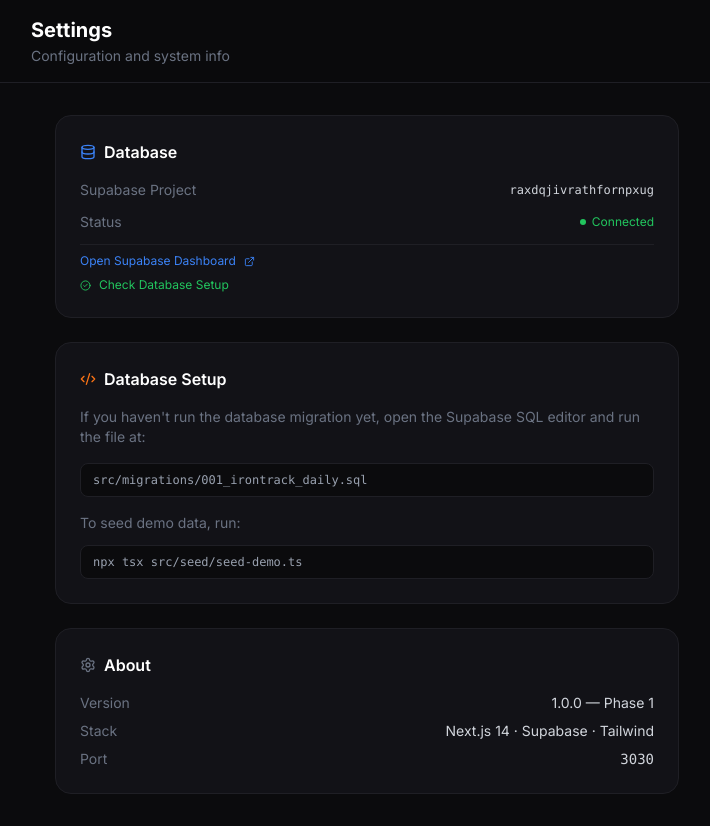
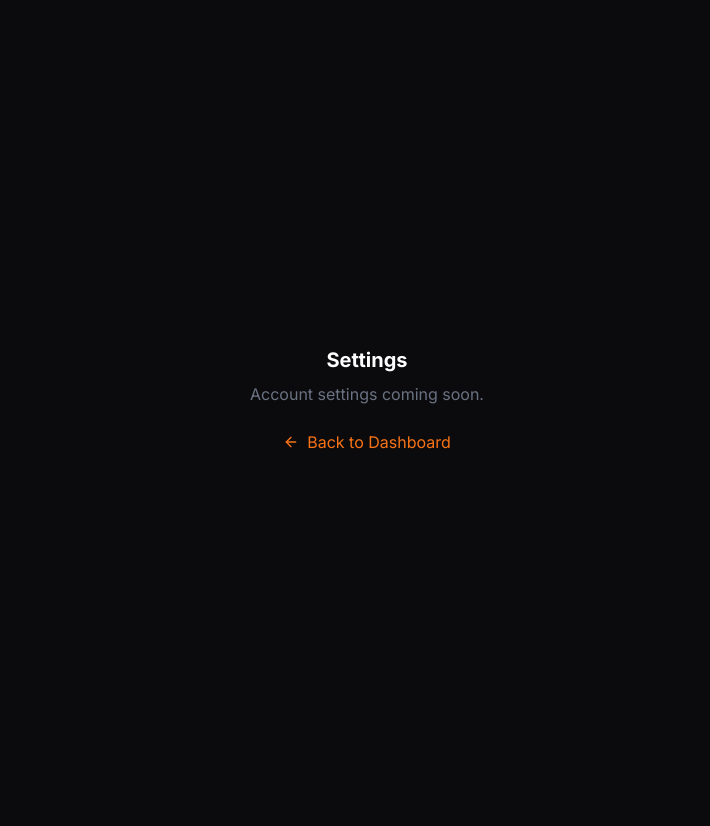
Before and after one commit to IronTrack-Development/Irontrack-Project-Pulse, a Next.js app: page /settings in a window 1280 px wide. Shown: the whole page, without its empty margins (273-983 px from the left). After the commit the page ends 800 px from the top, so only its background shows below. Built offline with nearby package versions, Linux system fonts and the light colour scheme.

Commit message:
Remove sensitive info from settings page

```diff
--- a/src/app/settings/page.tsx
+++ b/src/app/settings/page.tsx
@@ -1,99 +1,18 @@
 "use client";
 
 import Link from "next/link";
-import { Settings, Database, Code2, ExternalLink, CheckCircle2 } from "lucide-react";
+import { ArrowLeft } from "lucide-react";
 
 export default function SettingsPage() {
   return (
-    <div className="min-h-screen bg-[#0B0B0D]">
-      <div className="sticky top-0 z-10 bg-[#0B0B0D]/95 backdrop-blur border-b border-[#1F1F25] px-6 py-4">
-        <div className="max-w-2xl mx-auto">
-          <h1 className="text-xl font-bold text-white">Settings</h1>
-          <p className="text-sm text-gray-500 mt-0.5">Configuration and system info</p>
-        </div>
-      </div>
-
-      <div className="max-w-2xl mx-auto px-6 py-8 space-y-6">
-        {/* Database */}
-        <div className="bg-[#121217] border border-[#1F1F25] rounded-2xl p-6">
-          <div className="flex items-center gap-2 mb-4">
-            <Database size={16} className="text-[#3B82F6]" />
-            <h2 className="font-semibold text-white">Database</h2>
-          </div>
-          <div className="space-y-3">
-            <div className="flex items-center justify-between text-sm">
-              <span className="text-gray-500">Supabase Project</span>
-              <span className="text-gray-300 font-mono text-xs">raxdqjivrathfornpxug</span>
-            </div>
-            <div className="flex items-center justify-between text-sm">
-              <span className="text-gray-500">Status</span>
-              <span className="flex items-center gap-1.5 text-[#22C55E] text-xs">
-                <span className="w-1.5 h-1.5 rounded-full bg-[#22C55E]" />
-                Connected
-              </span>
-            </div>
-            <div className="pt-2 border-t border-[#1F1F25] flex flex-col gap-2">
-              <a
-                href="https://supabase.com/dashboard/project/raxdqjivrathfornpxug"
-                target="_blank"
-                rel="noopener noreferrer"
-                className="flex items-center gap-2 text-xs text-[#3B82F6] hover:text-blue-400 transition-colors"
-              >
-                Open Supabase Dashboard
-                <ExternalLink size={11} />
-              </a>
-              <Link
-                href="/setup"
-                className="flex items-center gap-2 text-xs text-[#22C55E] hover:text-green-400 transition-colors"
-              >
-                <CheckCircle2 size={11} />
-                Check Database Setup
-              </Link>
-            </div>
-          </div>
-        </div>
-
-        {/* Migration */}
-        <div className="bg-[#121217] border border-[#1F1F25] rounded-2xl p-6">
-          <div className="flex items-center gap-2 mb-4">
-            <Code2 size={16} className="text-[#F97316]" />
-            <h2 className="font-semibold text-white">Database Setup</h2>
-          </div>
-          <p className="text-sm text-gray-500 mb-4">
-            If you haven&apos;t run the database migration yet, open the Supabase SQL editor and run the file at:
-          </p>
-          <div className="bg-[#0B0B0D] border border-[#1F1F25] rounded-lg px-3 py-2 font-mono text-xs text-gray-400 mb-4">
-            src/migrations/001_irontrack_daily.sql
-          </div>
-          <p className="text-sm text-gray-500 mb-3">
-            To seed demo data, run:
-          </p>
-          <div className="bg-[#0B0B0D] border border-[#1F1F25] rounded-lg px-3 py-2 font-mono text-xs text-gray-400">
-            npx tsx src/seed/seed-demo.ts
-          </div>
-        </div>
-
-        {/* Version */}
-        <div className="bg-[#121217] border border-[#1F1F25] rounded-2xl p-6">
-          <div className="flex items-center gap-2 mb-4">
-            <Settings size={16} className="text-gray-500" />
-            <h2 className="font-semibold text-white">About</h2>
-          </div>
-          <div className="space-y-2 text-sm">
-            <div className="flex justify-between">
-              <span className="text-gray-500">Version</span>
-              <span className="text-gray-300">1.0.0 — Phase 1</span>
-            </div>
-            <div className="flex justify-between">
-              <span className="text-gray-500">Stack</span>
-              <span className="text-gray-300">Next.js 14 · Supabase · Tailwind</span>
-            </div>
-            <div className="flex justify-between">
-              <span className="text-gray-500">Port</span>
-              <span className="text-gray-300 font-mono">3030</span>
-            </div>
-          </div>
-        </div>
+    <div className="min-h-screen bg-[#0B0B0D] flex items-center justify-center p-8">
+      <div className="text-center">
+        <h1 className="text-xl font-bold text-white mb-2">Settings</h1>
+        <p className="text-gray-500 mb-6">Account settings coming soon.</p>
+        <Link href="/dashboard" className="text-[#F97316] hover:text-[#EA580C] flex items-center gap-2 justify-center">
+          <ArrowLeft size={16} />
+          Back to Dashboard
+        </Link>
       </div>
     </div>
   );
```
